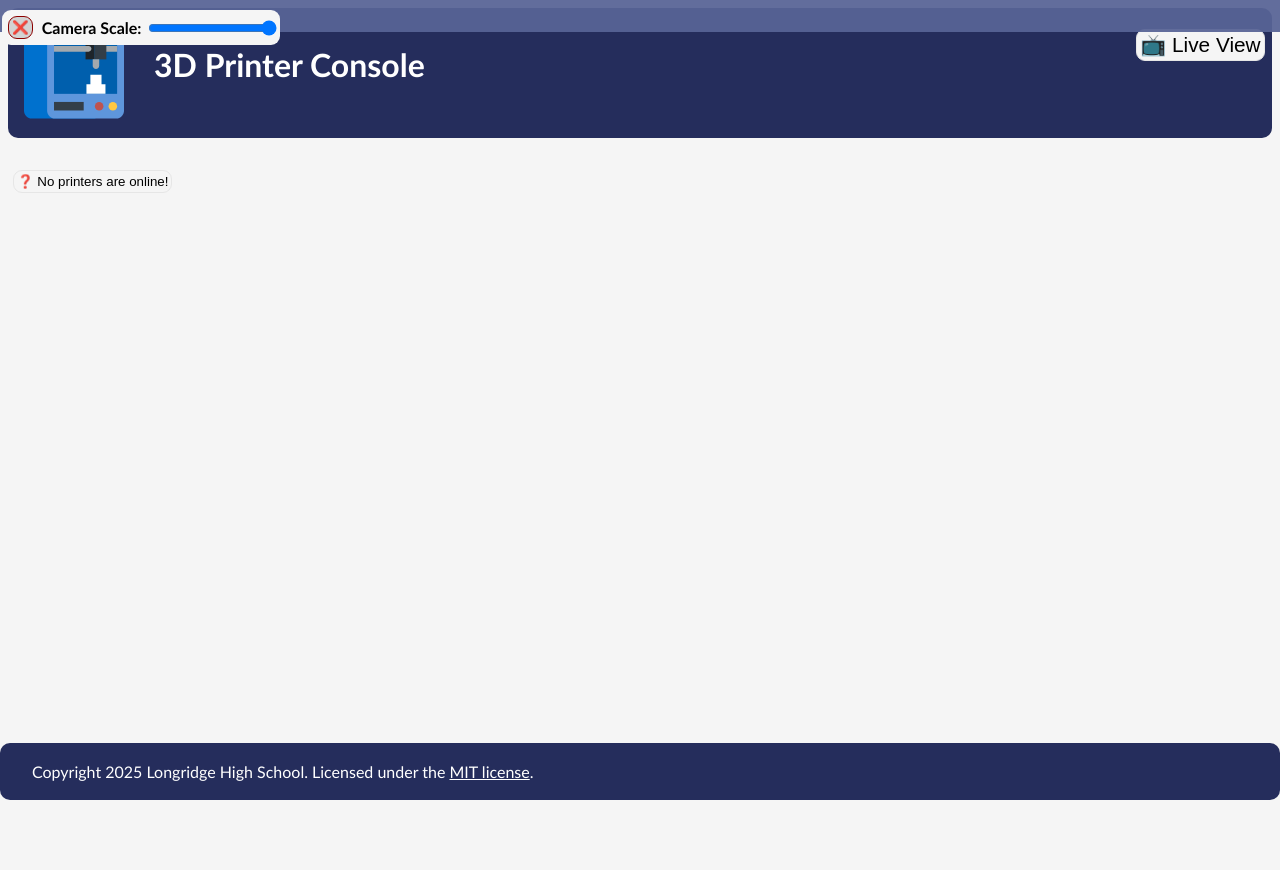
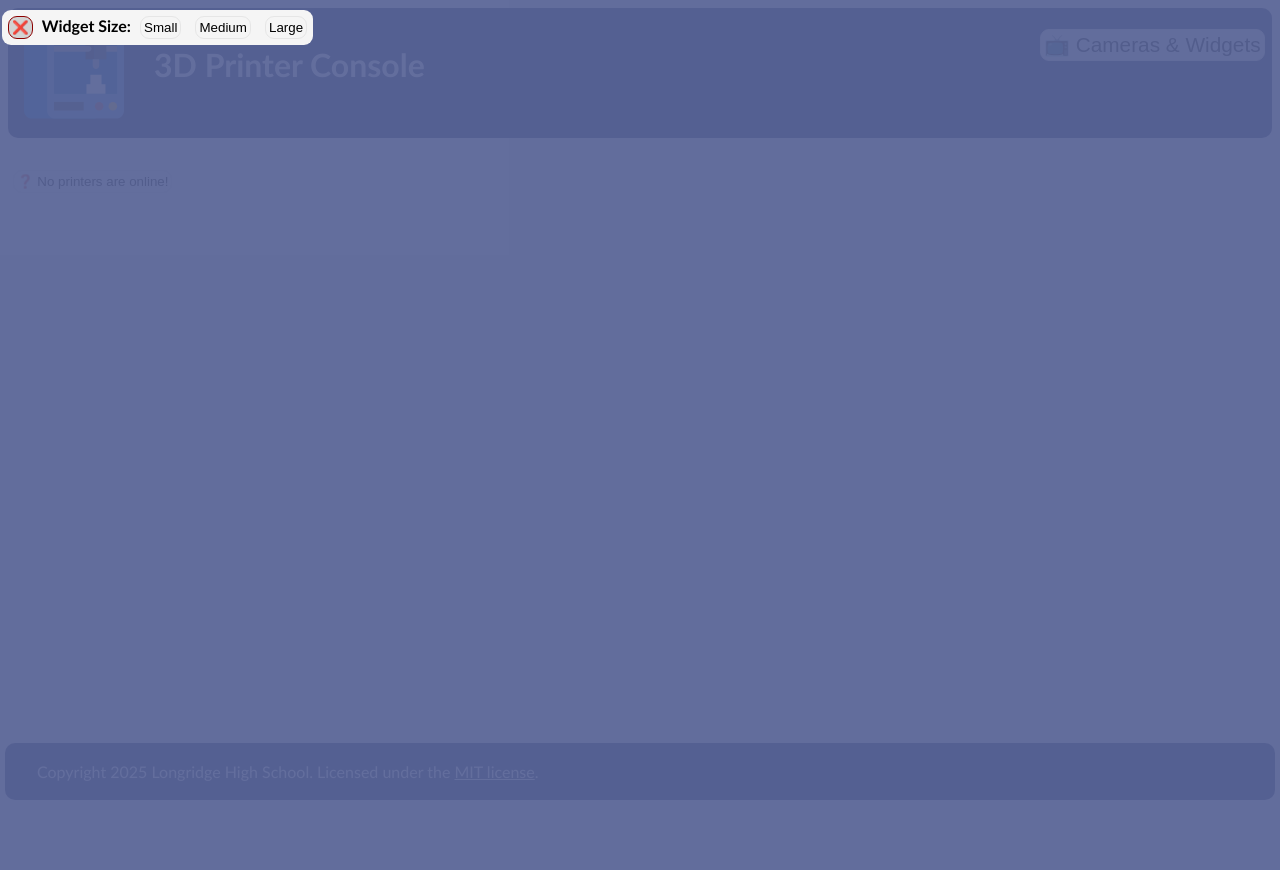
Before and after one commit to Longridge-High-School/3d-print-console, a PHP site: page / in a window 1280 px wide, after a click on "📺 Cameras & Widgets". Before the commit the page ends 800 px from the top, so only its background shows below. Run offline with PHP 8.4, Linux system fonts and the light colour scheme.

Commit message:
Added widgets and minor fixes.

```diff
--- a/console/css/small.css
+++ b/console/css/small.css
@@ -13,13 +13,15 @@
         left: 0;
         position: absolute;
         width: 100%;
+        padding-top: 70px;
+        min-height: 100vh;
         margin: 0;
         z-index: 10;
         background-color: var(--smallScreenLiveColour);
         visibility: hidden;
     }
 
-    .LivePanelControls
+    #LivePanelControls
     {
         position: absolute;
         padding: 1px;
@@ -30,9 +32,9 @@
         left: 0;
     }
 
-    #CameraContainer
+    #WidgetContainer
     {
-        padding-top: 2em;
+        justify-content: center;
     }
 
     .LiveViewButton
--- a/console/css/style.css
+++ b/console/css/style.css
@@ -67,7 +67,7 @@
     width: 39%;
 }
 
-.LivePanelControls
+#LivePanelControls
 {
     margin-top: 0.1em;
     padding: 0.4em;
@@ -75,16 +75,22 @@
     border-radius: 9px;
 }
 
-#CameraContainer
+.Widget
 {
-    transform-origin: 50% 0%;
+    padding: 10px;
 }
 
-iframe, .CameraError
+#WidgetContainer
 {
-    margin-left: auto;
-    margin-right: auto;
-    display: block;
+    display: flex;
+    flex-wrap: wrap;
+    flex-direction: row;
+    align-items: flex-start;
+}
+
+iframe
+{
+    border-radius: 9px;
 }
 
 footer
@@ -93,6 +99,8 @@
     color: var(--headerFooterTextColour);
     padding: 0.2em;
     padding-left: 2em;
+    margin-left: 5px;
+    margin-right: 5px;
     text-align: left;
     border-radius: 10px;
     position: fixed;
--- a/console/index.html
+++ b/console/index.html
@@ -13,7 +13,7 @@
     </head>
     <body>
         <header>
-            <button class = "LiveViewButton" onclick = "OpenLivePanel ()">📺 Live View</button>
+            <button class = "LiveViewButton" onclick = "OpenLivePanel ()">📺 Cameras & Widgets</button>
             <img src = "/img/favicon.svg" class = "Logo"></img>
             <h1>3D Printer Console</h1>
         </header>
@@ -26,12 +26,15 @@
             <button id = "PowerOnButton" onclick = "PowerOn ()">❓ No printers are online!</button>
         </main>
         <aside id = "LivePanel">
-            <span class = "LivePanelControls">
+            <span id = "LivePanelControls">
                 <button id = "BackButton" onclick = "CloseLivePanel ()">❌</button>
-                <label><b>Camera Scale:</b></label>
-                <input type = "range" min = "40" max = "100" value = "100" id = "ScaleSlider" onchange = "UpdateCameraScale ()">
+                <b>Widget Size:</b>
+                <button onclick = "SetWidgetSize ('Small')">Small</button>
+                <button onclick = "SetWidgetSize ('Medium')">Medium</button>
+                <button onclick = "SetWidgetSize ('Large')">Large</button>
             </span>
-            <div id = "CameraContainer">
+            <div id = "WidgetContainer">
+                <!-- Widgets (& Cameras) go here. -->
             </div>
         </aside>
         <footer>
@@ -44,5 +47,5 @@
     </body>
     <script type = "text/JavaScript" src = "/js/console.js"></script>
     <script type = "text/JavaScript" src = "/js/livePanel.js"></script>
-    <script type = "text/JavaScript" src = "/js/cameras.js"></script>
+    <script type = "text/JavaScript" src = "/js/widgets.js"></script>
 </html>
--- a/console/js/cameras.js
+++ /dev/null
@@ -1,58 +0,0 @@
-async function AddCamerasFromFile ()
-{
-    const response = await fetch ("/data/cameras.json");
-    cameras = await response.json ();
-
-    for (var camera of cameras)
-    {
-        if (CheckCameraOperational (camera.url))
-        {
-            container.innerHTML += `<iframe src = "${camera.url}" title = "${camera.title}" allowfullscreen = "" frameborder = "0" width = "640" height = "480"></iframe><br>`;
-        }
-        else
-        {
-            container.innerHTML += `<img class = "CameraError" src = "/img/no_camera.png" alt = "No Camera" width = "640" height = "480"><br><br>`;
-        }
-    }
-}
-
-const slider = document.getElementById ("ScaleSlider");
-const container = document.getElementById ("CameraContainer");
-
-AddCamerasFromFile ();
-
-if (localStorage.getItem ("cameraScale") != null)
-{
-    slider.value = localStorage.getItem ("cameraScale");
-}
-
-UpdateCameraScale ();
-
-function UpdateCameraScale ()
-{
-    localStorage.setItem ("cameraScale", slider.value);
-    container.style.transform = "scale(" + slider.value / 100 + ")";
-}
-
-function CheckCameraOperational (url)
-{
-    try
-    {
-        const request = new XMLHttpRequest ();
-        request.open ("GET", url, false);
-        request.send (null);
-
-        if (request.status === 200)
-        {
-            return true;
-        }
-        else
-        {
-            return false;
-        }
-    }
-    catch
-    {
-        return false;
-    }
-}
--- a/console/js/console.js
+++ b/console/js/console.js
@@ -282,7 +282,7 @@
     host = printers [id].host;
     key = printers [id].key;
 
-    await WriteLog (`Ran command "${command}" on ${printers [id].name}.`);
+    await WriteLog ('Ran command "' + command + '" on ' + printers [id].name + '.');
 
     const options =
     {
--- a/console/js/livePanel.js
+++ b/console/js/livePanel.js
@@ -2,6 +2,7 @@
 {
     clearTimeout (timeOutID);
     document.getElementById ("LivePanel").style.visibility = "visible";
+    document.getElementById ("LivePanelControls").style.visibility = "visible";
     document.getElementById ("BackButton").style.visibility = "visible";
 }
 
--- /dev/null
+++ b/console/js/widgets.js
@@ -0,0 +1,96 @@
+const container = document.getElementById ("WidgetContainer");
+var widgetWidth = 320;
+var widgetHeight = 240;
+
+if (localStorage.getItem ("WidgetSize"))
+{
+    SetWidgetSize (localStorage.getItem ("WidgetSize"));
+}
+else
+{
+    AddWidgetsFromFile ();
+}
+
+async function AddWidgetsFromFile ()
+{
+    const response1 = await fetch ("/data/cameras.json"); // Prioritise Cameras.
+    cameras = await response1.json ();
+
+    for (var camera of cameras)
+    {
+        if (CheckValidURL (camera.url))
+        {
+            container.innerHTML += `<div class = "Widget"><iframe src = "${camera.url}" title = "${camera.title}" allowfullscreen = "" frameborder = "0" width = "${widgetWidth}" height = "${widgetHeight}"></iframe></div>`;
+        }
+        else
+        {
+            container.innerHTML += `<div class = "Widget"><img src = "/img/no_camera.png" alt = "No Camera" width = "${widgetWidth}" height = "${widgetHeight}"></div>`;
+        }
+    }
+
+    const response2 = await fetch ("/data/widgets.json");
+    widgets = await response2.json ();
+
+    for (var widget of widgets)
+    {
+        if (widget.enabled === "true")
+        {
+            if (CheckValidURL ("/data/widgets" + widget.url))
+            {
+                container.innerHTML += `<div class = "Widget"><iframe src = "/data/widgets${widget.url}?${widget.args}" title = "${widget.title}" allowfullscreen = "" frameborder = "0" width = "${widgetWidth}" height = "${widgetHeight}"></iframe></div>`;
+            }
+            else
+            {
+                container.innerHTML += `<div class = "Widget"><img src = "/img/no_widget.png" alt = "Error! Cannot find widget." width = "${widgetWidth}" height = "${widgetHeight}"></div>`;
+            }
+        }
+    }
+}
+
+function CheckValidURL (url)
+{
+    try
+    {
+        const request = new XMLHttpRequest ();
+        request.open ("GET", url, false);
+        request.send (null);
+
+        if (request.status === 200)
+        {
+            return true;
+        }
+        else
+        {
+            return false;
+        }
+    }
+    catch
+    {
+        return false;
+    }
+}
+
+function SetWidgetSize (size)
+{
+    switch (size)
+    {
+        case "Small":
+            widgetWidth = 160;
+            widgetHeight = 120;
+            break;
+
+        case "Large":
+            widgetWidth = 640;
+            widgetHeight = 480;
+            break;
+
+        default: // Default to Medium.
+            widgetWidth = 320;
+            widgetHeight = 240;
+            break;
+    }
+
+    container.innerHTML = "";
+    AddWidgetsFromFile ();
+    localStorage.setItem ("WidgetSize", size);
+}
--- /dev/null
+++ b/default/widgets.json
@@ -0,0 +1,2 @@
+[
+]
```
Also changed, not shown: console/css/widgets.css (added, +22 -0 lines), console/img/no_widget.png (added), 1 other file.
